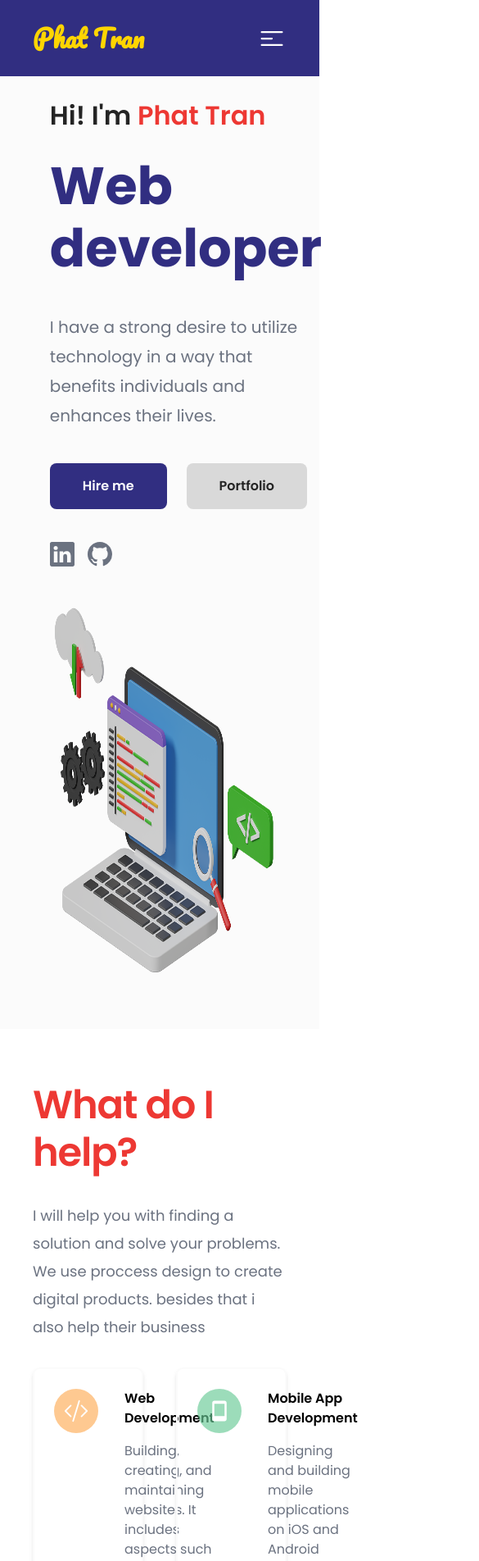
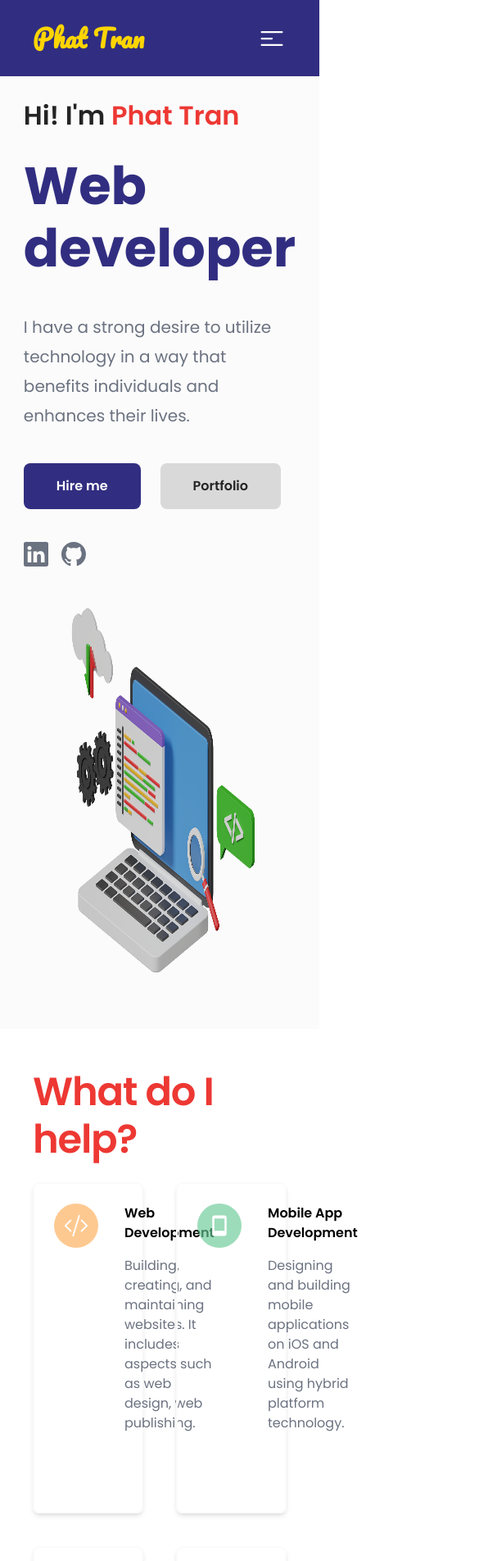
Before and after one commit to phattran2905/portfolio, a React (Vite) app: page / in a window 390 px wide. Shown: the top 1904 px of the page at 82% size, 585 px wide, since content can reach past the window. Built offline with nearby package versions, Linux system fonts and the light colour scheme; a web font is replaced by a local one.

Commit message:
Fix responsive styles

```diff
--- a/src/component/TwoColsTimeline.tsx
+++ b/src/component/TwoColsTimeline.tsx
@@ -22,7 +22,9 @@ function TwoColsTimeline({ col1, col2, colorName, icon }: Props) {
       <div className="basis-4/12">
         <div className="just relative flex h-full flex-col items-center py-10">
           <h5 className={`${styles.heading5} text-black`}>{col1.title}</h5>
-          <p className={`${styles.paragraph}`}>{col1.description}</p>
+          <p className={`${styles.paragraph} text-center`}>
+            {col1.description}
+          </p>
         </div>
       </div>
 
--- a/src/sections/Contact.tsx
+++ b/src/sections/Contact.tsx
@@ -36,9 +36,9 @@ function Contact({}: Props) {
       id="contact"
       className={`${styles.sectionWrapper} bg-extra-light-gray`}
     >
-      <div className={`${styles.section}`}>
+      <div className={`${styles.section} ${styles.paddingX}`}>
         <h2 className={`${styles.heading2} mb-10`}>Contact Me</h2>
-        <div className="flex w-full flex-row justify-between gap-x-10 rounded-lg bg-primary p-20">
+        <div className="flex w-full flex-col justify-between gap-x-10 gap-y-8 rounded-lg bg-primary p-20 md:flex-row ">
           <div className="basis-1/3">
             <div className="flex flex-col gap-y-6">
               <div className="flex flex-row gap-x-4 text-white">
--- a/src/sections/Education.tsx
+++ b/src/sections/Education.tsx
@@ -9,10 +9,10 @@ function Education({}: Props) {
       <div className={`${styles.section} ${styles.paddingX}`}>
         <div className="mb-4">
           <h2 className={`${styles.heading2}`}>Education</h2>
-          <p className={`${styles.paragraph} my-6`}>
+          {/* <p className={`${styles.paragraph} my-6`}>
             Passionate to craft amazing digital product. I can provide your
             business a new creative start right away!
-          </p>
+          </p> */}
         </div>
 
         <div className="flex flex-col py-10">
--- a/src/sections/Footer.tsx
+++ b/src/sections/Footer.tsx
@@ -8,7 +8,7 @@ function Footer({}: Props) {
   return (
     <footer className="flex w-full flex-col items-center justify-center bg-black">
       <div
-        className={`my-6 flex flex-row items-center justify-between ${styles.section} ${styles.paddingX}`}
+        className={`my-4 flex w-full flex-row items-center justify-between md:my-6 md:w-5/6 ${styles.paddingX}`}
       >
         <p className="text-[16px] font-normal leading-[24px] text-gray">
           &copy; 2023 Phat Tran. All rights reserved.
--- a/src/sections/Header.tsx
+++ b/src/sections/Header.tsx
@@ -24,7 +24,7 @@ function Header({}: Props) {
       <div
         className={`flex flex-col items-center justify-between md:flex-row ${styles.paddingX} ${styles.paddingY}`}
       >
-        <div className="flex basis-6/12 flex-col items-start justify-between gap-y-10 pl-16 md:gap-y-16">
+        <div className="flex basis-6/12 flex-col items-start justify-between gap-y-10 md:gap-y-16 md:pl-16">
           <div className="">
             <h1 className="text-[32px] font-semibold text-black">
               Hi! I'm <span className="text-red">Phat Tran</span>
--- a/src/sections/Projects.tsx
+++ b/src/sections/Projects.tsx
@@ -35,7 +35,7 @@ function Projects({}: Props) {
         </button>
         <div
           ref={scrollRef}
-          className="flex w-full gap-y-10 overflow-x-scroll py-10 md:flex-row md:gap-x-10 md:gap-y-1"
+          className="flex w-full gap-x-6 gap-y-10 overflow-x-scroll py-10 md:flex-row md:gap-x-10 md:gap-y-1"
         >
           {data.projects.map((project, index) => (
             <ProjectCard
--- a/src/sections/Services.tsx
+++ b/src/sections/Services.tsx
@@ -11,11 +11,11 @@ function Services({}: Props) {
       <div className={`${styles.section} ${styles.paddingX}`}>
         <div className="mb-6">
           <h2 className={`${styles.heading2}`}>What do I help?</h2>
-          <p className={`${styles.paragraph} my-8`}>
+          {/* <p className={`${styles.paragraph} my-8`}>
             I will help you with finding a solution and solve your problems. We
             use proccess design to create digital products. besides that i also
             help their business
-          </p>
+          </p> */}
         </div>
 
         <div className="grid grid-cols-2 grid-rows-2 gap-10">
--- a/src/sections/TechStack.tsx
+++ b/src/sections/TechStack.tsx
@@ -11,7 +11,7 @@ function Skills({}: Props) {
     >
       <div className={`${styles.section} flex flex-col items-center`}>
         <h2 className={`${styles.heading2} mb-12 capitalize `}>Tech stack</h2>
-        <div className="grid w-full grid-cols-6 justify-center gap-y-20 whitespace-break-spaces py-10 md:gap-x-32">
+        <div className="grid w-full grid-cols-8 justify-center gap-x-10  gap-y-12 whitespace-break-spaces px-8 py-10 md:grid-cols-6 md:gap-x-32 md:gap-y-20 md:px-0">
           {data.skills.map((skill) => (
             <SkillBox key={skill.name} name={skill.name} logo={skill.logo} />
           ))}
--- a/src/sections/WorkExperience.tsx
+++ b/src/sections/WorkExperience.tsx
@@ -10,10 +10,10 @@ function WorkExperience({}: Props) {
       <div className={`${styles.section} ${styles.paddingX}`}>
         <div className="mb-4">
           <h2 className={`${styles.heading2}`}>Work Experience</h2>
-          <p className={`${styles.paragraph} my-6`}>
+          {/* <p className={`${styles.paragraph} my-6`}>
             Passionate to craft amazing digital product. I can provide your
             business a new creative start right away!
-          </p>
+          </p> */}
         </div>
 
         <div className="flex flex-col py-10">
--- a/src/styles.ts
+++ b/src/styles.ts
@@ -4,7 +4,7 @@ const styles = {
   marginX: "",
   marginY: "",
   sectionWrapper: "flex w-full flex-col items-center",
-  section: "w-full md:w-5/6 my-16",
+  section: "w-full md:w-5/6 my-12 md:my-14",
   heading2:
     "text-[48px] font-semibold leading-[57.6px] -tracking-[0.025em] text-red",
   heading5: "text-[22px] font-semibold leading-[33px]",
```
Also changed, not shown: src/assets/learning-web-dev.png (deleted).
